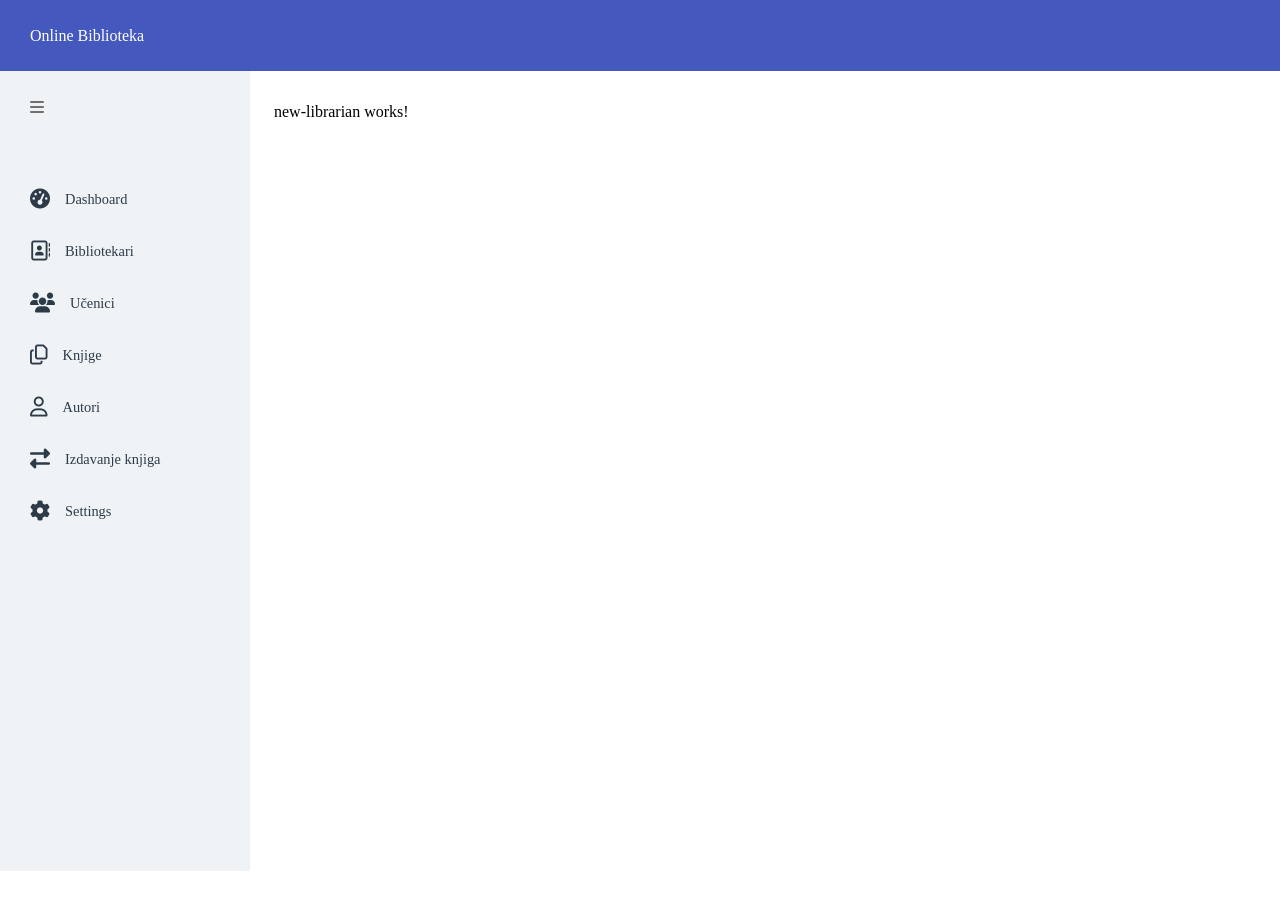
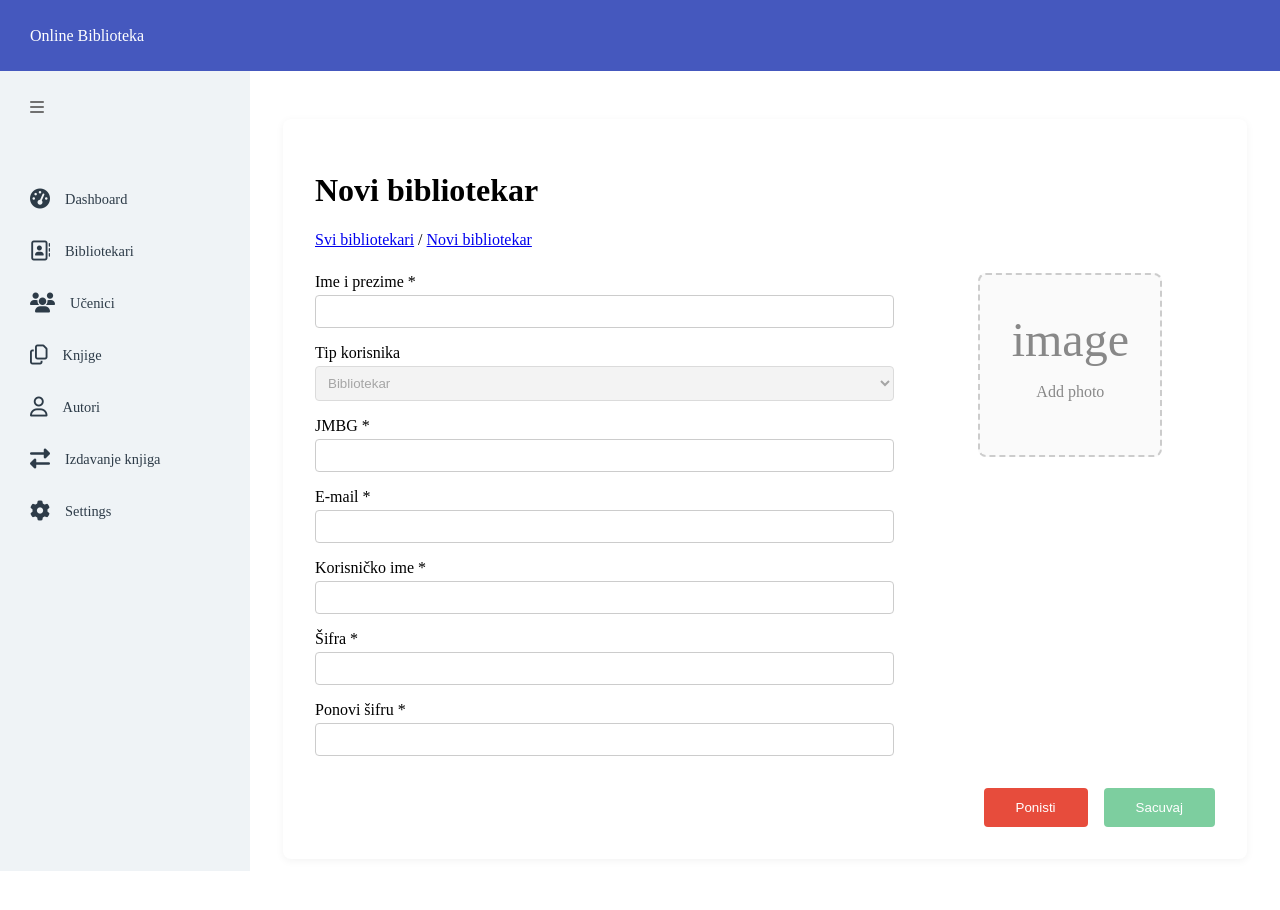
Before and after one commit to zeljkoberatovic/LibraryHub, an Angular app: page /noviBibliotekar in a window 1280 px wide. Shown: the top 910 px of the page. Before the commit the page ends 800 px from the top, so only its background shows below. Built offline with nearby package versions, Linux system fonts and the light colour scheme.

Commit message:
popunjavanje new-librarian componente

```diff
--- a/src/app/pages/librarians/librarians/librarians.html
+++ b/src/app/pages/librarians/librarians/librarians.html
@@ -18,7 +18,6 @@
         Ime i prezime
         <span [ngClass]="sortDirection === 'asc' ? 'arrow down' : 'arrow up'"></span>
         </th>
-
         <th>Email</th>
         <th>Tip korisnika</th>
         <th>Zadnji pristup sistemu</th>
--- a/src/app/pages/librarians/new-librarian/new-librarian.css
+++ b/src/app/pages/librarians/new-librarian/new-librarian.css
@@ -0,0 +1,112 @@
+.new-librarian-container {
+  background: #fff;
+  padding: 32px;
+  border-radius: 8px;
+  max-width: 900px;
+  margin: 32px auto;
+  box-shadow: 0 2px 8px rgba(0,0,0,0.05);
+}
+
+nav {
+  margin-bottom: 24px;
+}
+
+form {
+  display: flex;
+  flex-direction: column;
+  gap: 0;
+}
+
+.form-content {
+  display: flex;
+  gap: 32px;
+}
+
+.form-left {
+  flex: 2;
+  display: flex;
+  flex-direction: column;
+  gap: 16px;
+}
+
+.form-right {
+  flex: 1;
+  display: flex;
+  align-items: flex-start;
+  justify-content: center;
+}
+
+.photo-upload {
+  width: 180px;
+  height: 180px;
+  border: 2px dashed #ccc;
+  border-radius: 8px;
+  display: flex;
+  align-items: center;
+  justify-content: center;
+  cursor: pointer;
+  background: #fafafa;
+  flex-direction: column;
+  overflow: hidden;
+}
+
+.photo-upload img {
+  width: 100%;
+  height: 100%;
+  object-fit: cover;
+}
+
+.add-photo-placeholder {
+  display: flex;
+  flex-direction: column;
+  align-items: center;
+  color: #888;
+}
+
+.add-photo-placeholder .material-icons {
+  font-size: 48px;
+}
+
+.form-actions {
+  display: flex;
+  justify-content: flex-end;
+  gap: 16px;
+  margin-top: 32px;
+  /* Dugmad su odmah ispod forme, nisu zalijepljena za dno */
+}
+
+button.cancel {
+  background: #e74c3c;
+  color: #fff;
+  border: none;
+  padding: 12px 32px;
+  border-radius: 4px;
+  cursor: pointer;
+}
+
+button.save {
+  background: #27ae60;
+  color: #fff;
+  border: none;
+  padding: 12px 32px;
+  border-radius: 4px;
+  cursor: pointer;
+}
+
+button:disabled {
+  opacity: 0.6;
+  cursor: not-allowed;
+}
+
+label {
+  display: flex;
+  flex-direction: column;
+  font-weight: 500;
+  gap: 4px;
+}
+
+input, select {
+  padding: 8px;
+  border: 1px solid #ccc;
+  border-radius: 4px;
+}
--- a/src/app/pages/librarians/new-librarian/new-librarian.html
+++ b/src/app/pages/librarians/new-librarian/new-librarian.html
@@ -1 +1,60 @@
-<p>new-librarian works!</p>
+<div class="new-librarian-container">
+  <h1>Novi bibliotekar</h1>
+  <nav>
+    <a routerLink="/bibliotekari">Svi bibliotekari</a> / <a routerLink="/noviBibliotekar">Novi bibliotekar</a>
+  </nav>
+  <form [formGroup]="librarianForm" (ngSubmit)="onSubmit()">
+    <div class="form-content">
+      <div class="form-left">
+        <label>
+          Ime i prezime *
+          <input formControlName="fullName" type="text" required />
+        </label>
+        <label>
+          Tip korisnika
+          <select formControlName="userType">
+            <option value="Bibliotekar">Bibliotekar</option>
+          </select>
+        </label>
+        <label>
+          JMBG *
+          <input formControlName="jmbg" type="text" required />
+        </label>
+        <label>
+          E-mail *
+          <input formControlName="email" type="email" required />
+        </label>
+        <label>
+          Korisničko ime *
+          <input formControlName="username" type="text" required />
+        </label>
+        <label>
+          Šifra *
+          <input formControlName="password" type="password" required />
+        </label>
+        <label>
+          Ponovi šifru *
+          <input formControlName="confirmPassword" type="password" required />
+        </label>
+      </div>
+      <div class="form-right">
+        <div class="photo-upload" (click)="fileInput.click()">
+          <input #fileInput type="file" (change)="onFileSelected($event)" hidden />
+          <ng-container *ngIf="photoPreview; else addPhoto">
+            <img [src]="photoPreview" alt="Preview" />
+          </ng-container>
+          <ng-template #addPhoto>
+            <div class="add-photo-placeholder">
+              <span class="material-icons">image</span>
+              <p>Add photo</p>
+            </div>
+          </ng-template>
+        </div>
+      </div>
+    </div>
+    <div class="form-actions">
+      <button type="button" class="cancel" (click)="onCancel()">Ponisti</button>
+      <button type="submit" class="save" [disabled]="librarianForm.invalid">Sacuvaj</button>
+    </div>
+  </form>
+</div>
--- a/src/app/pages/librarians/new-librarian/new-librarian.ts
+++ b/src/app/pages/librarians/new-librarian/new-librarian.ts
@@ -1,11 +1,77 @@
+import { CommonModule } from '@angular/common';
 import { Component } from '@angular/core';
+import { FormBuilder, FormGroup, ReactiveFormsModule, Validators } from '@angular/forms';
+import { Router, RouterModule } from '@angular/router';
+import { LibrarianService } from '../librarian-service';
 
 @Component({
   selector: 'app-new-librarian',
-  standalone: false,
+  standalone: true,
+  imports: [CommonModule, ReactiveFormsModule, RouterModule],
   templateUrl: './new-librarian.html',
   styleUrl: './new-librarian.css'
 })
 export class NewLibrarian {
 
+  librarianForm: FormGroup;
+  photoFile: File | null = null;
+  photoPreview: string | ArrayBuffer | null = null;
+  apiUrl = 'https://cortex-api.fabrika.me/api/users';
+
+
+  constructor(
+    private fb: FormBuilder,
+    private service: LibrarianService,
+    private router: Router
+  ) {
+    this.librarianForm = this.fb.group({
+      fullName: ['', Validators.required],
+      userType: [{ value: 'Bibliotekar', disabled: true }],
+      jmbg: ['', Validators.required],
+      email: ['', [Validators.required, Validators.email]],
+      username: ['', Validators.required],
+      password: ['', Validators.required],
+      confirmPassword: ['', Validators.required]
+    }, { validators: this.passwordMatchValidator });
+  }
+
+  passwordMatchValidator(form: FormGroup) {
+    return form.get('password')!.value === form.get('confirmPassword')!.value
+      ? null : { mismatch: true };
+  }
+
+  onFileSelected(event: any) {
+    const file = event.target.files[0];
+    if (file) {
+      this.photoFile = file;
+      const reader = new FileReader();
+      reader.onload = e => this.photoPreview = reader.result;
+      reader.readAsDataURL(file);
+    }
+  }
+
+  onSubmit() {
+    if (this.librarianForm.invalid) return;
+
+    const formData = new FormData();
+    formData.append('fullName', this.librarianForm.get('fullName')!.value);
+    formData.append('userType', 'Bibliotekar');
+    formData.append('jmbg', this.librarianForm.get('jmbg')!.value);
+    formData.append('email', this.librarianForm.get('email')!.value);
+    formData.append('username', this.librarianForm.get('username')!.value);
+    formData.append('password', this.librarianForm.get('password')!.value);
+    if (this.photoFile) {
+      formData.append('photo', this.photoFile);
+    }
+
+    this.service.createLibrarian(formData).subscribe({
+      next: () => this.router.navigate(['/librarians']),
+      error: err => alert('Greška pri snimanju: ' + (err.error?.message || err.statusText))
+    });
+  }
+
+  onCancel() {
+    this.router.navigate(['/bibliotekari']);
+  }
+
 }
--- a/src/app/shared/sidebar/sidebar.component.ts
+++ b/src/app/shared/sidebar/sidebar.component.ts
@@ -7,6 +7,7 @@ import { RouterLink, RouterLinkActive } from '@angular/router';
     imports: [RouterLink, RouterLinkActive],
 })
 export class SidebarComponent {
+
   @Input() collapsed = false;
   @Output() toggle = new EventEmitter<void>();
 
```
